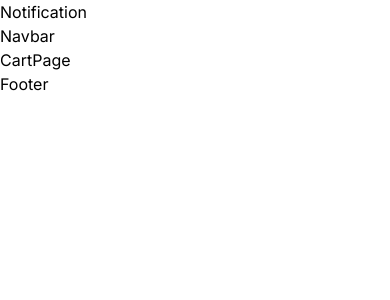
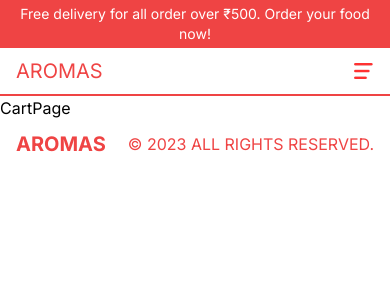
Before and after one commit to NishivSingh/restaurant-website, a Next.js app: page /cart in a window 390 px wide. Shown: the top 300 px of the page. Built offline with nearby package versions, Linux system fonts and the light colour scheme.

Commit message:
Added navbar and footer component

```diff
--- a/src/components/Footer.tsx
+++ b/src/components/Footer.tsx
@@ -1,7 +1,15 @@
+import Link from "next/link";
 import React from "react";
 
 const Footer = () => {
-  return <div>Footer</div>;
+  return (
+    <div className="h-12 md:h-24 p-4 lg:p-40 text-red-500 flex items-center justify-between">
+      <Link href="/" className="uppercase font-bold text-xl">
+        Aromas
+      </Link>
+      <p className="uppercase">© 2023 all rights reserved.</p>
+    </div>
+  );
 };
 
 export default Footer;
--- /dev/null
+++ b/src/components/Menu.jsx
@@ -0,0 +1,62 @@
+"use client";
+
+import React, { useState } from "react";
+import Image from "next/image";
+import Link from "next/link";
+import CartIcon from "./CartIcon";
+
+const Menu = () => {
+  const [open, setOpen] = useState(false);
+  const links = [
+    { id: 1, title: "Homepage", url: "/" },
+    { id: 2, title: "Menu", url: "/menu" },
+    { id: 3, title: "Working hours", url: "/" },
+    { id: 4, title: "Contact", url: "/" },
+  ];
+  const user = false;
+  return (
+    <div>
+      {!open ? (
+        <Image
+          src="/open.png"
+          alt=""
+          width={20}
+          height={20}
+          className="cursor-pointer"
+          onClick={() => setOpen(!open)}
+        />
+      ) : (
+        <Image
+          src="/close.png"
+          alt=""
+          width={20}
+          height={20}
+          className="cursor-pointer"
+          onClick={() => setOpen(!open)}
+        />
+      )}
+      {open && (
+        <div className="bg-red-500 text-white absolute left-0 top-24 h-[calc(100vh-6rem)] w-screen flex items-center justify-center flex-col gap-8 text-3xl z-10">
+          {links.map((item) => (
+            <Link href={item.url} key={item.id} onClick={() => setOpen(false)}>
+              {item.title}
+            </Link>
+          ))}
+          {!user ? (
+            <Link href="/login" onClick={() => setOpen(false)}>
+              Login
+            </Link>
+          ) : (
+            <Link href="/order" onClick={() => setOpen(false)}>
+              Order
+            </Link>
+          )}
+
+          <CartIcon onClick={() => setOpen(false)} />
+        </div>
+      )}
+    </div>
+  );
+};
+
+export default Menu;
--- a/src/components/Navbar.tsx
+++ b/src/components/Navbar.tsx
@@ -1,7 +1,43 @@
 import React from "react";
+import Menu from "./Menu";
+import Link from "next/link";
+import CartIcon from "./CartIcon";
+import Image from "next/image";
 
 const Navbar = () => {
-  return <div>Navbar</div>;
+  const user = false;
+  return (
+    <div className="h-12 text-red-500 p-4 flex items-center justify-between border-b-2 border-b-red-500 uppercase md:h-20 lg:px-10 xl:px-20">
+      {/* Left Links  */}
+      <div className="hidden md:flex gap-4 flex-1">
+        <Link href="/">Homepage</Link>
+        <Link href="/menu">Menu</Link>
+        <Link href="/">Contact</Link>
+      </div>
+
+      {/* Logo  */}
+      <div className="text-xl md:font-bold flex-1 md:text-center">
+        <Link href="/">Aromas</Link>
+      </div>
+
+      {/* Menu  */}
+      <div className="md:hidden">
+        <Menu />
+      </div>
+
+      {/* Right Links  */}
+      <div className="hidden md:flex gap-4 items-center flex-1 justify-end">
+        <div className="md:absolute top-2 r-2 lg:static flex items-center cursor-pointer gap-2 bg-orange-500 text-white rounded-md p-1">
+          <div>
+            <Image src="/phone.png" alt="" width={20} height={20} />
+          </div>
+          <span>123-4777-254</span>
+        </div>
+        {!user ? <Link href="/">Login</Link> : <Link href="/menu">Orders</Link>}
+        <CartIcon />
+      </div>
+    </div>
+  );
 };
 
 export default Navbar;
--- a/src/components/Notification.tsx
+++ b/src/components/Notification.tsx
@@ -1,7 +1,11 @@
 import React from "react";
 
 const Notification = () => {
-  return <div>Notification</div>;
+  return (
+    <div className="h-12 bg-red-500 text-white px-4 flex items-center justify-center text-center text-sm md:text-base cursor-pointer ">
+      Free delivery for all order over ₹500. Order your food now!
+    </div>
+  );
 };
 
 export default Notification;
```
Also changed, not shown: src/components/CartIcon.tsx (added, +15 -0 lines).
